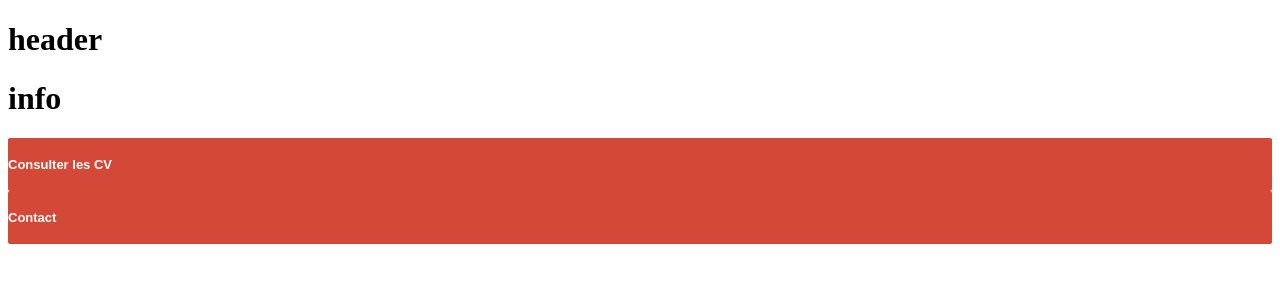
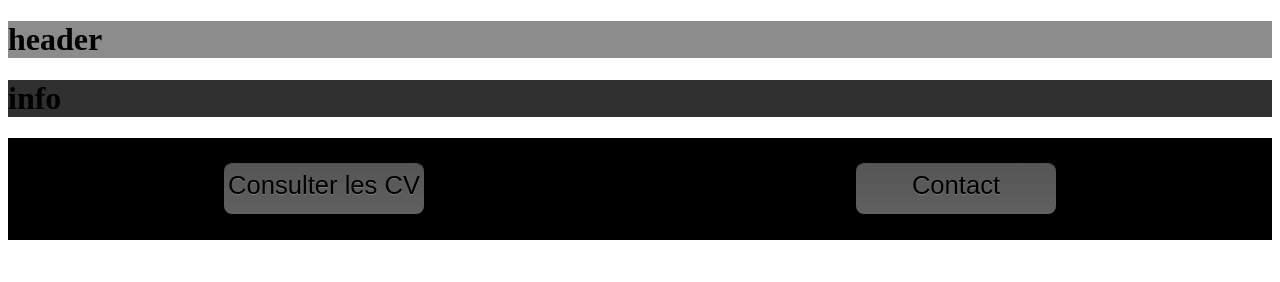
Before and after one commit to FavLeSancho/FinalwebSiteCC2, a plain HTML site: page main.html in a window 1280 px wide. Drawn offline with nearby package versions, Linux system fonts and the light colour scheme.

Commit message:
Update style.css

```diff
--- a/style.css
+++ b/style.css
@@ -1,30 +1,49 @@
-.body
-{
-	display:flex;
-	justify-content: space-around;
+.header {
+	background-color: #8C8C8C;
+	width: 100%;
+	height: 30%;
 }
 
 
-.cv
-{
-	padding:6px 0 6px 0;
-	font:Bold 13px Arial;
-	background:#d34836;
-	color:#fff;
-	border-radius:2px;
-	border:none;
-	background-size: 100% 30%
-	background-repeat: no-repeat;
+.info {
+	width: 100%;
+	height: 20%;
+	background-color: #303030 ;
 }
 
-.contact
-{
-	padding:6px 0 6px 0;
-	font:Bold 13px Arial;
-	background:#d34836;
-	color:#fff;
-	border-radius:2px;
-	border:none;
-	background-size: 100% 30%
-	background-repeat: no-repeat;
+.corps {
+	display:flex;
+	justify-content: space-around;
+	width: 100%;
+	height: 50%;
+	background-color: #000000 ;
 }
+
+p {
+
+     font-family: Arial,sans-serif;
+     font-size: 1.6em;
+     width: 200px;
+     height: 43px;
+     padding-top: 7px; /*permet le centrage vertical*/
+     text-align: center;
+     color: #000;
+     background: linear-gradient( #555, #606060);
+     border-radius: 8px;
+     text-shadow: 0px 1px 0px rgba( 255, 255, 255, 0.2);
+     box-shadow: 0 0 5px rgba( 0, 0, 0, 0.5),
+                 0 -1px 0 rgba( 255, 255, 255, 0.4);
+}
+
+p:hover {
+	 cursor:  pointer;
+     color: #222;
+     background: linear-gradient( #777, #333);
+}
+
+p:active {
+     color: #000;
+     background: linear-gradient( #555, #2C2C2C);
+     box-shadow: 1px 1px 10px black inset,
+                 0 1px 0 rgba( 255, 255, 255, 0.4);
+}
```
